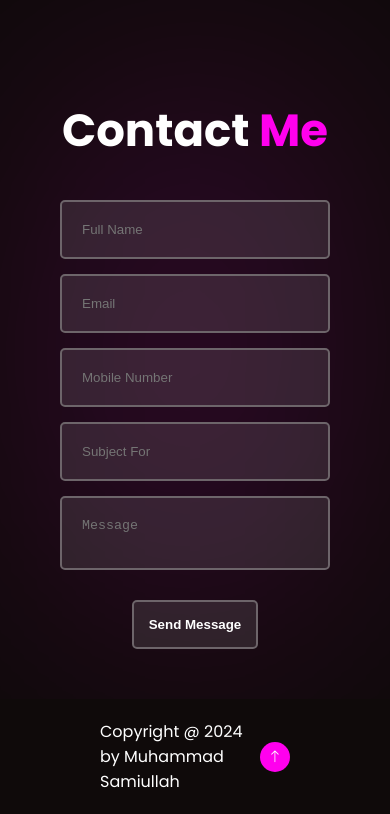
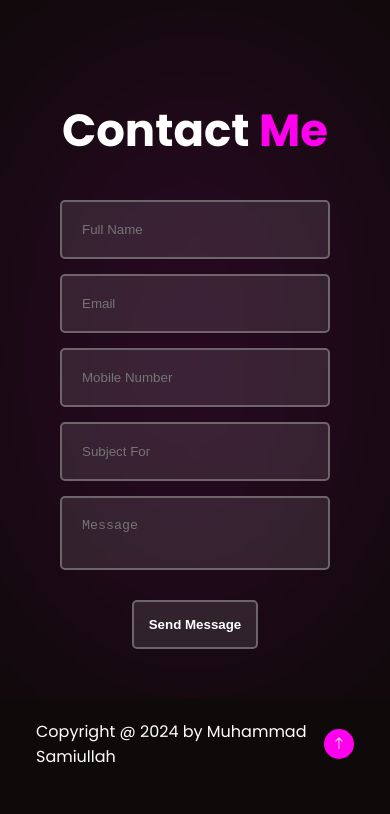
Before and after one commit to belal-Salah1/My-Portfoilo, a website: page index.html in a window 390 px wide. Shown: the part 4938-5752 px from the top of the page. After the commit the page ends 5727 px from the top, so only its background shows below. Drawn offline with nearby package versions, Linux system fonts and the light colour scheme.

Commit message:
edit on footer

```diff
--- a/style.css
+++ b/style.css
@@ -702,3 +702,8 @@ img {
     }
   }
 }
+@media screen and (max-width:767px){
+  .footer{
+    padding-inline:36px;
+  }
+}
```
